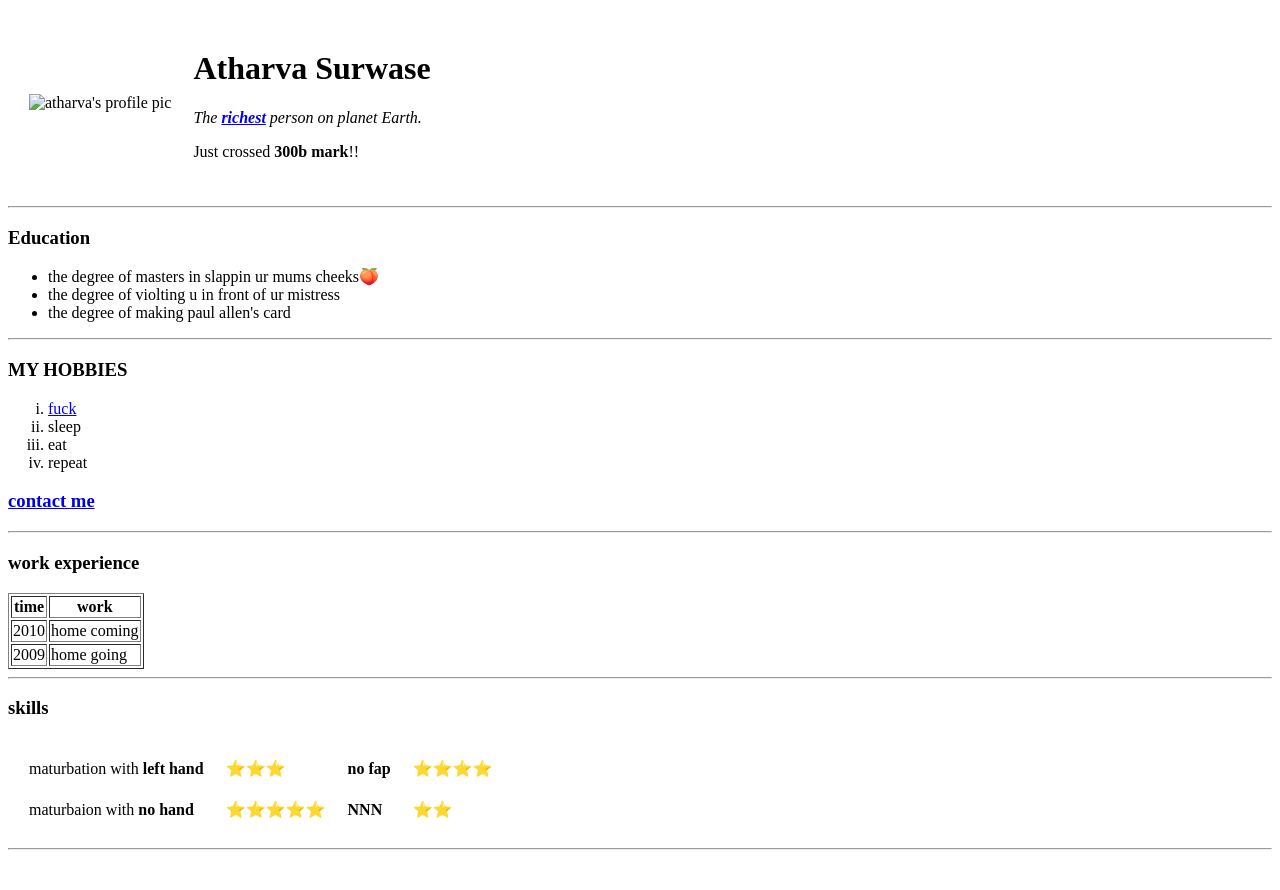
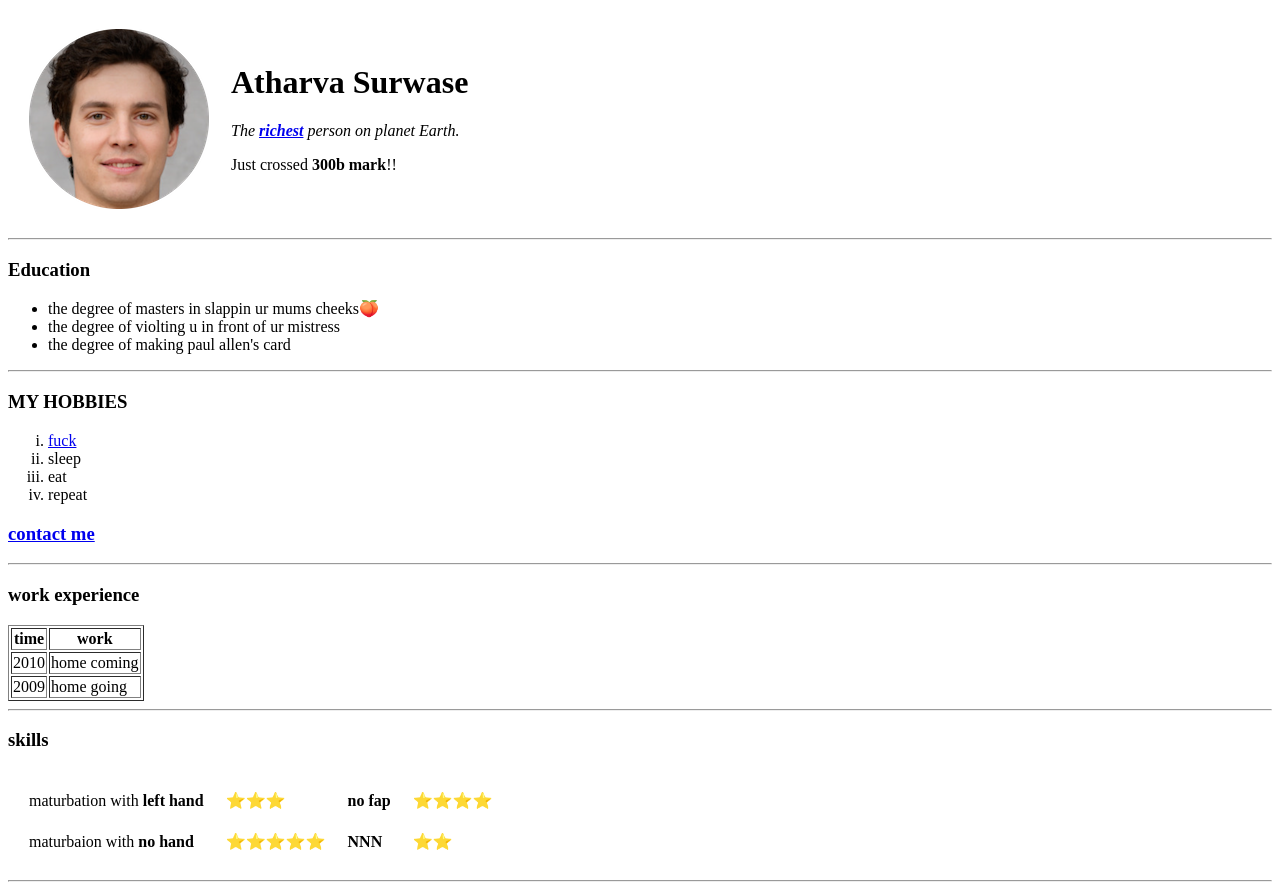
Before and after one commit to Top-g-hash/cvp, a plain HTML site: page index.html in a window 1280 px wide. Before the commit the page ends 858 px from the top, so only its background shows below. Drawn offline with Linux system fonts and the light colour scheme.

Commit message:
Update index.html

```diff
--- a/index.html
+++ b/index.html
@@ -1,4 +1,4 @@
-<!DOCTYPE html>
+
 <html lang="en" dir="ltr">
   <head>
     <meta charset="utf-8">
@@ -7,7 +7,7 @@
   <body>
     <table cellspacing="20">
       <tr>
-        <td><img src="fake-human-circle-img.png" alt="atharva's profile pic"></td>
+        <td><img src="https://github.com/Top-g-hash/cvp/blob/main/image/fake-human-circle-img.png" alt="atharva's profile pic"></td>
         <td><h1>Atharva Surwase</h1>
         <p><em>The <strong><a href="https://www.forbes.com/real-time-billionaires/#7b9ab27e3d78">richest</a></strong> person on planet Earth. </em></p>
         <p>Just crossed <b>300b mark</b>!!</p></td>
```
